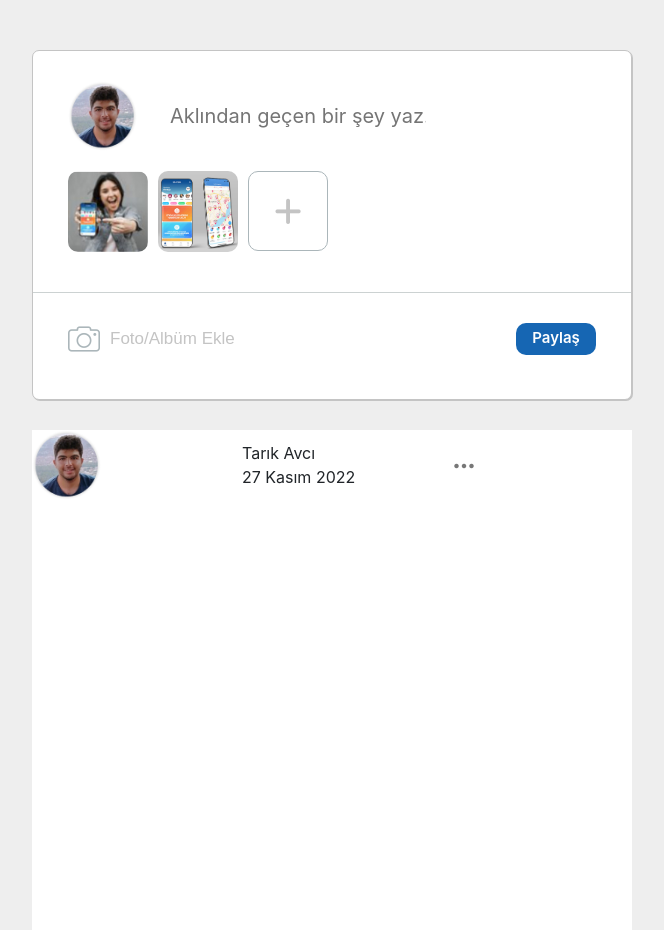
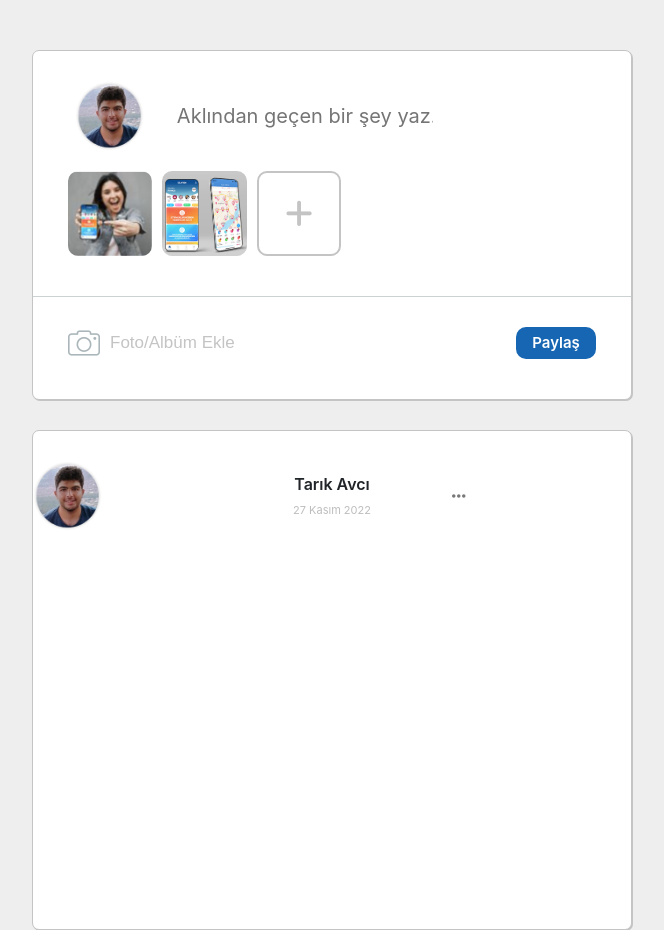
Before and after one commit to arslansinem/social-media-template, a plain HTML site: page index.html in a window 1280 px wide. Shown: the whole page, without its empty margins (308-972 px from the left). Drawn offline with nearby package versions, Linux system fonts and the light colour scheme.

Commit message:
first-card-fixes

```diff
--- a/css/style.css
+++ b/css/style.css
@@ -1,7 +1,7 @@
 body {
   background-color: #eeeeee !important;
 }
-.post-section {
+.section-one {
   display: flex;
   justify-content: center;
   margin-top: 50px;
@@ -20,7 +20,6 @@ body {
 }
 .description:focus-visible{
   outline: none !important;
-
 }
 .photo {
   display: flex;
@@ -28,26 +27,12 @@ body {
 }
 .photo-1 {
   border-radius: 10px;
-  width: 80px;
+  width: 15%;
 }
 .posts {
   display: flex;
   gap: 10px;
   padding: 20px 0px 20px 35px;
-}
-.add-icon {
-  box-sizing: border-box;
-  position: absolute;
-  width: 106.81px;
-  height: 106.81px;
-  border: 1px solid #abb6ba;
-  border-radius: 10px;
-  margin-left: 180px;
-  height: 80px;
-  width: 80px;
-  display: flex;
-  justify-content: center !important;
-  align-items: center !important;
 }
 .fa-plus {
   font-size: 31px !important;
@@ -63,8 +48,8 @@ body {
 .profile-photo{
   display: flex;
   gap: 30px;
-  padding-top: 30px;
-  padding-left: 35px;
+  padding-top: 5%;
+  padding-left: 7%;
 }
 .line{
   width:598.400px;
@@ -89,6 +74,14 @@ body {
   font-weight: 500 !important;
   font-family:Arial, Helvetica, sans-serif;
 }
+.rectangle{
+  width: 15%;
+  border: 2px solid #C4C4C4;
+  border-radius: 10px;
+  display: flex;
+  justify-content: center;
+  align-items: center;
+}
 .share-button{
   border: 0px;
   background-color: #1666B3;
@@ -100,11 +93,12 @@ body {
   margin-right: 35px;
   font-weight: 600;
 }
-.first-post-section{
+.section-two{
   display: flex;
   justify-content: center;
   margin-top: 30px;
   }
+
   @media (max-width: 768px) {
   .body-card{
     width: 80%;
@@ -114,14 +108,9 @@ body {
     margin-bottom: 10px;
   }
   .posts{
-   width: 30%;
-   height: 50%;
+   width: 100%;
+   height: auto;
    padding-left: 20px;
-  }
-  .add-icon{
-    width: 58.650px;
-    height: 59.200px;
-    margin-left: 140px;
   }
   .description{
     font-size: 12px;
@@ -152,22 +141,27 @@ body {
     gap: 10px;
   }
   }
-  .user-info{
+
+.user-info{
     display: flex;
     gap: 10px;
     align-items: center;
   }
-  .name{
-    font-size: 15px;
-  }
-  .date{
-    font-size: 11px;
-  }
-  .first-post-card{
+.first-post-card{
     width: 600px !important;
     height: 500px;
     background-color: #ffffff;
+    border: 1px solid #C4C4C4;
+    background-color: white;
+    box-shadow: 1px 1px #c4c4c4 !important;
+    border-radius: 7px !important;
   }
-  .user-row{
-    align-items: center;
+.user-row{
+  display: flex;
+  align-items: center;
+  padding-top: 5%;
+  text-align: center;
   }
+.options{
+  display: flex;
+}
--- a/index.html
+++ b/index.html
@@ -17,29 +17,34 @@
 <body>
     <!--Post Section-->
 
- <section class="post-section">
+    <section class="section-one">
         <div class="body-card">
             <div class="profile-photo">
-            <img src="./images/profile-photo.png" alt="pp" class="photo"> <input class="description" type="text" placeholder="Aklından geçen bir şey yaz..."></div>
-        <div class="posts"><img src="./images/photo-1.jpg" alt="" class="photo-1">
+                <img src="./images/profile-photo.png" alt="pp" class="photo"> <input class="description" type="text"
+                    placeholder="Aklından geçen bir şey yaz...">
+            </div>
+            <div class="posts">
+                <img src="./images/photo-1.jpg" alt="" class="photo-1">
                 <img src="./images/photo-2.png" alt="" class="photo-1">
-            <div class="add-icon"><i class="fa-solid fa-plus" style="color: #C4C4C4;"></i></div></div>
+                <div class="rectangle"><i class="fa-solid fa-plus" style="color: #c4c4c4;"></i></div>
+            </div>
             <div class="line"></div>
             <div class="share"><img src="./images/camera.png" alt="" class="add-photo-icon">
-    <p class="add-photo">Foto/Albüm Ekle</p><button class="share-button">Paylaş</button></div></div>
+                <p class="add-photo">Foto/Albüm Ekle</p><button class="share-button">Paylaş</button>
+            </div>
+        </div>
 
     </section>
 
-
-
-<section class="first-post-section">
+    <!--FIRST POST SECTION-->
+    <section class="section-two">
         <div class="first-post-card">
             <div class="row user-row">
-        <div class="col-xl-4 user-col user-photo">
-        <img src="./images/profile-photo.png" class="photo" alt=""></div>
-        <div class="col-xl-4 user-col user-name"> Tarık Avcı <br> 27 Kasım 2022</div>
-        <div class="col-xl-4 user-col dots"> <img src="./images/dots.png" alt=""></div>
- </div></div>
+                <div class="col-xl-4"><img src="./images/profile-photo.png" class="photo" alt="profile photo"></div>
+                <div class="col-xl-4 user-name"><p style="size: 18px; margin: 0px; font-weight: 600; ">Tarık Avcı <br> <span style="color: #BDBDBD; font-size: 11px; font-weight: 400;">27 Kasım 2022</span></p></div>
+                <div class="col-xl-4 options"><i class="fa-solid fa-ellipsis" style="color: #797979;"></i></div>
+            </div>
+        </div>
     </section>
 
 
```
Lines whose indentation alone changed are shown as unchanged.
